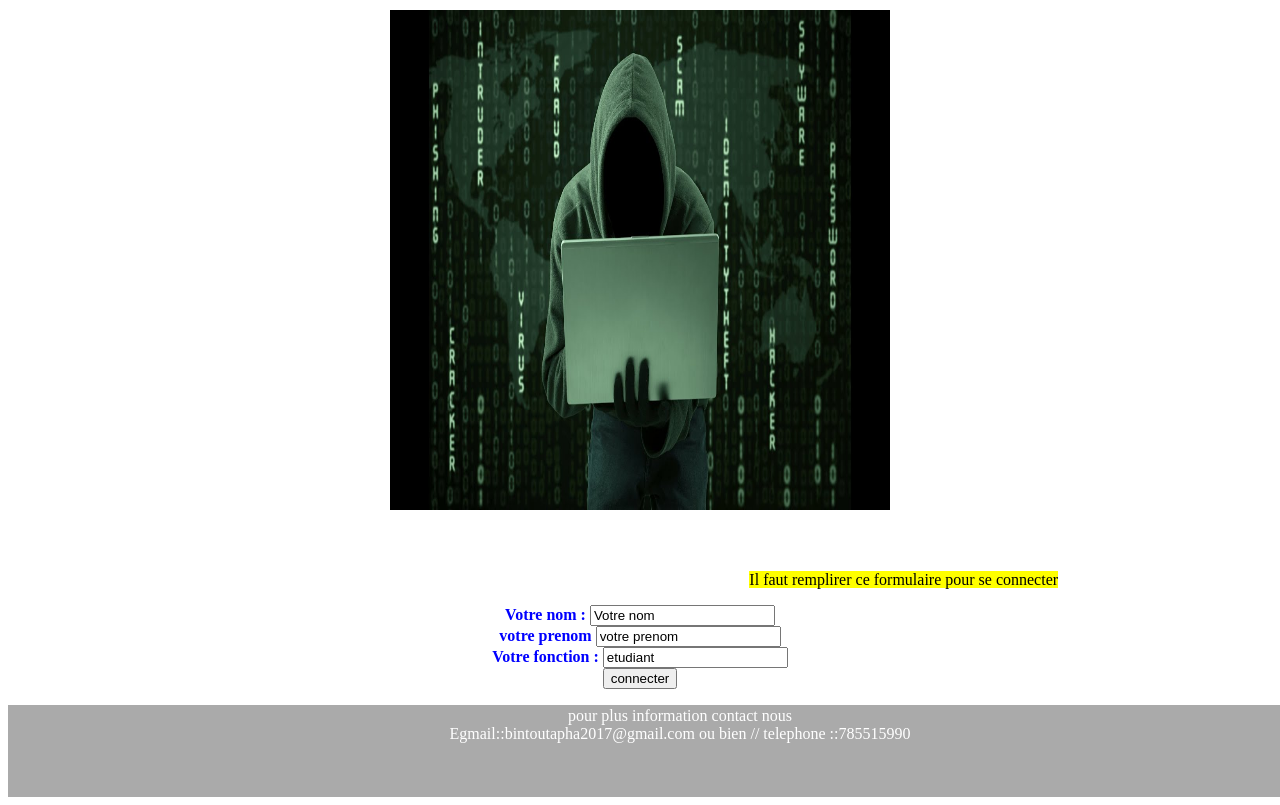
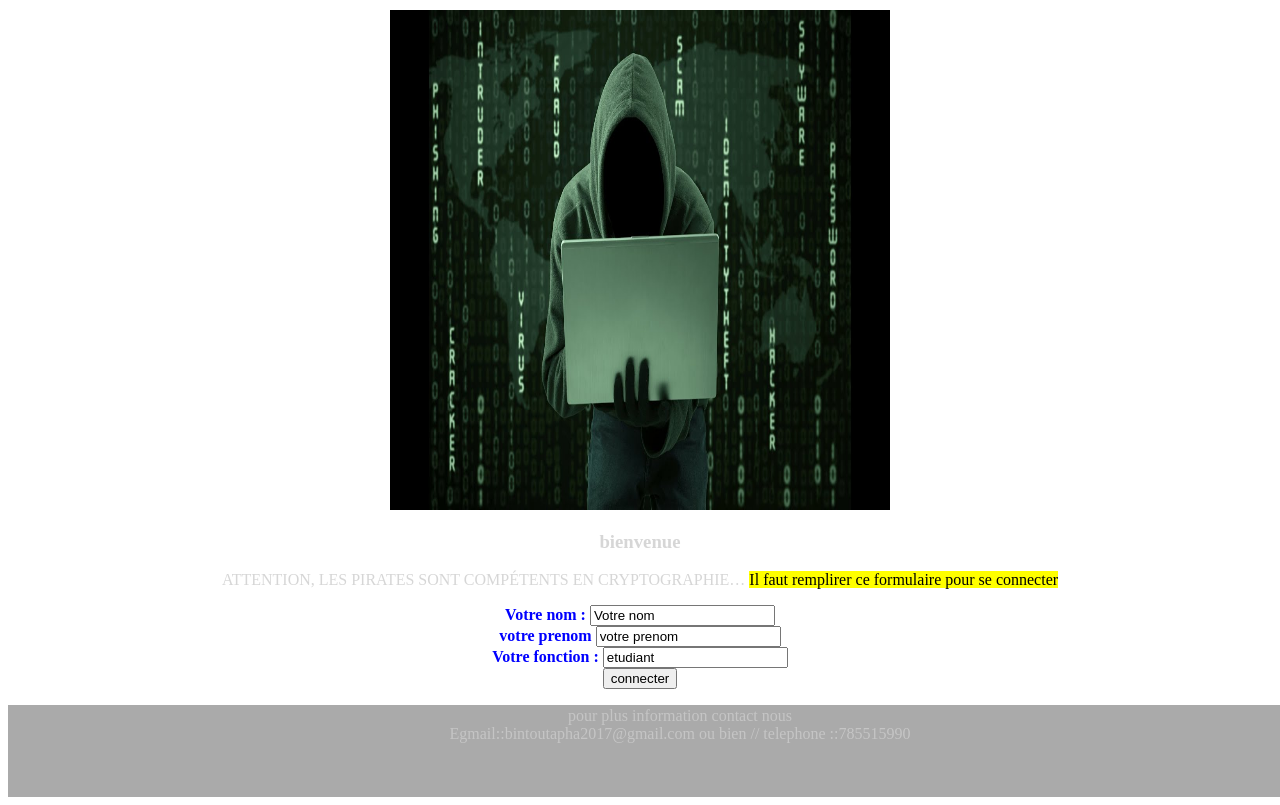
Before and after one commit to samatebintou1998/exercice_formulaire1, a PHP site: page / in a window 1280 px wide; the page is wider, and only the part inside the window is pictured. Run offline with PHP 8.4, Linux system fonts and the light colour scheme.

Commit message:
probleme de coloration

```diff
--- a/style.css
+++ b/style.css
@@ -1,7 +1,7 @@
 
 body{
 		text-align: center;
-	color: #FFFFFFFF;
+	color: #CCCC;
 
 }
 form{
```
